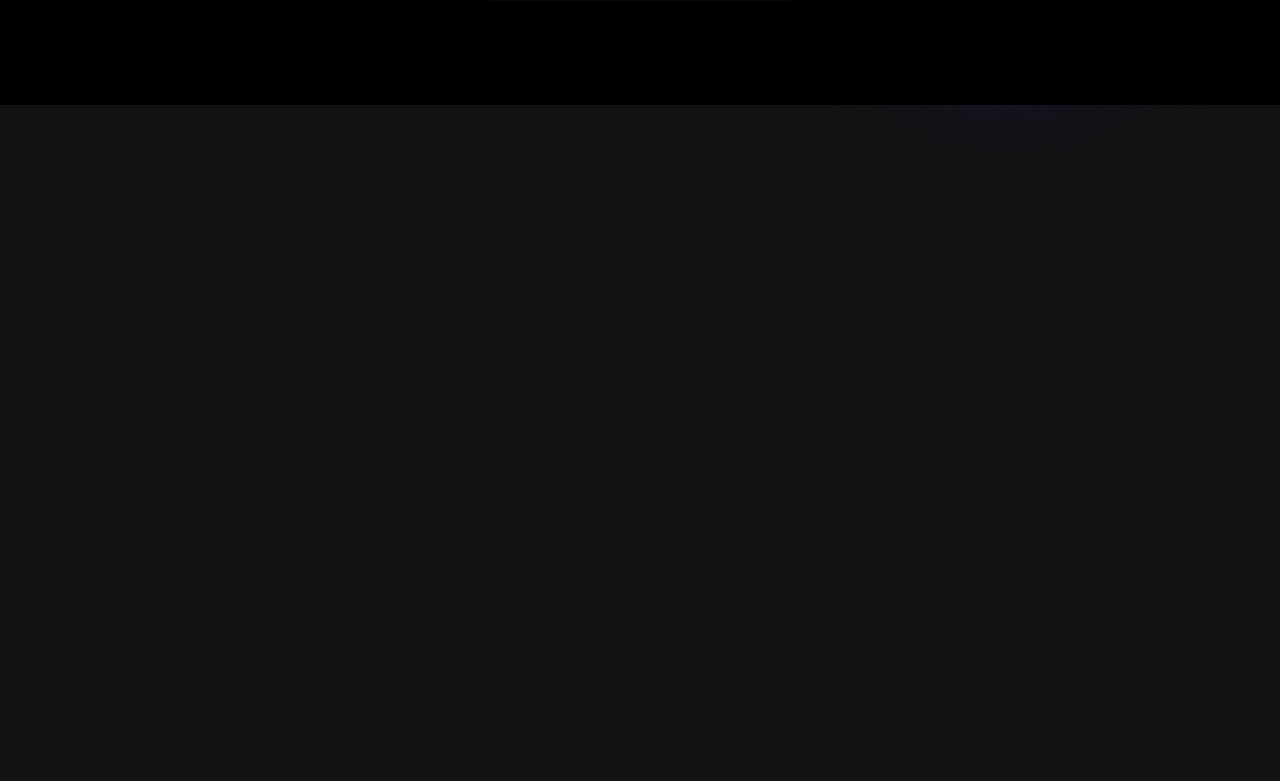
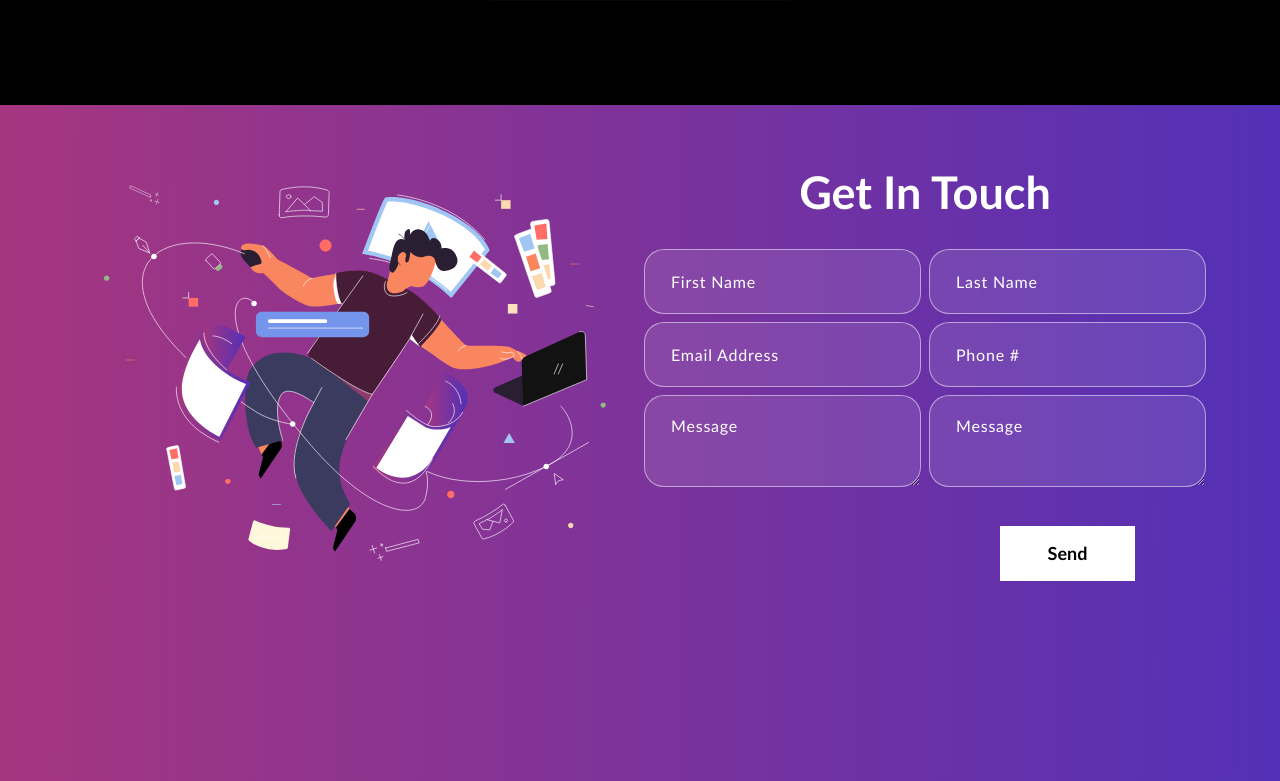
Before and after one commit to jeades92/react-personal-portfolio, a React (Create React App) app: page / in a window 1280 px wide. Shown: the part 1191-1972 px from the top of the page. Before the commit the page ends 1401 px from the top, so only its background shows below. Built offline with nearby package versions, Linux system fonts and the light colour scheme.

Commit message:
contact form

```diff
--- a/package.json
+++ b/package.json
@@ -10,7 +10,8 @@
     "bootstrap": "^5.1.3",
     "cors": "^2.8.5",
     "express": "^4.18.1",
-    "nodemailer": "^6.7.5",
+    "exrpess": "^0.0.1-security",
+    "nodemailer": "^6.9.2",
     "react": "^18.1.0",
     "react-bootstrap": "^2.4.0",
     "react-bootstrap-icons": "^1.8.2",
--- a/src/App.css
+++ b/src/App.css
@@ -417,6 +417,78 @@
   z-index: -4;
 }
 
+.contact {
+  background: linear-gradient(90.21deg, #AA367C -5.91%, #4A2FBD 111.58%);
+  padding: 60px 0 200px 0;
+}
+.contact img {
+  width: 92%;
+}
+.contact h2 {
+	font-size: 45px;
+	font-weight: 700;
+  margin-bottom: 30px;
+}
+.contact form input, .contact form textarea {
+  width: 100%;
+  background: rgba(255, 255, 255, 0.1);
+  border: 1px solid rgba(255, 255, 255, 0.5);
+  border-radius: 20px;
+  color: #fff;
+  margin: 0 0 8px 0;
+  padding: 18px 26px;
+  font-weight: 500;
+  font-size: 18px;
+  letter-spacing: 0.8px;
+  transition: 0.3s ease-in-out;
+}
+.contact form input:focus, .contact form textarea:focus {
+  background: rgba(255, 255, 255, 1);
+  color: #121212;
+}
+.contact form input::placeholder, .contact form textarea::placeholder {
+  font-size: 16px;
+  font-weight: 400;
+  color: #fff;
+}
+.contact form input:focus::placeholder, .contact form textarea:focus::placeholder {
+  color: #121212;
+  opacity: 0.8;
+}
+.contact form button {
+  font-weight: 700;
+  color: #000;
+  background-color: #fff;
+  padding: 14px 48px;
+  font-size: 18px;
+  margin-top: 25px;
+  border-radius: 0;
+  position: relative;
+  transition: 0.3s ease-in-out;
+}
+.contact form button span {
+  z-index: 1;
+  position: relative;
+}
+.contact form button:hover {
+  color: #fff;
+}
+.contact form button::before {
+  content: "";
+  background: #121212;
+  width: 0;
+  height: 100%;
+  position: absolute;
+  top: 0;
+  left: 0;
+  z-index: 0;
+  transition: 0.3s ease-in-out;
+}
+.contact form button:hover::before {
+  width: 100%;
+}
+
+
 .App-logo {
   height: 40vmin;
   pointer-events: none;
--- a/src/App.js
+++ b/src/App.js
@@ -2,6 +2,7 @@
 import { NavBar } from './components/naviBar';
 import { AboutMe } from './components/AboutMe';
 import { Portfolio } from './components/Portfolio';
+import { Contact } from './components/Contact';
 import 'bootstrap/dist/css/bootstrap.min.css';
 
 function App() {
@@ -10,6 +11,7 @@
       <NavBar />
       <AboutMe />
       <Portfolio />
+      <Contact />
     </div>
   );
 }
--- /dev/null
+++ b/src/components/Contact.js
@@ -0,0 +1,72 @@
+import { useState } from "react";
+import { Container, Col, Row } from "react-bootstrap";
+import contactImg from "../assets/images/contact-img.svg";
+
+
+export const Contact = () => {
+    const formInitialDetails = {
+        firstName: '',
+        lastName: '',
+        email: '',
+        phone: '',
+        message: ''
+    }
+
+    const [formDetails, setFormDetails] = useState(formInitialDetails);
+    const [buttonText, setButtonText] = useState('Send');
+    const [status, setStatus] = useState('');
+
+    const onFormUpdate = (category, value) => {
+        setFormDetails({
+            ...formDetails,
+            [category]: value
+        })
+    }
+
+
+
+    return (
+        <section className="contact" id="connect">
+            <Container>
+                <Row className="align-items-center">
+                    <Col md={6}>
+                        <img src={contactImg} />
+                    </Col>
+                    <Col md={6}>
+                        <h2>Get In Touch</h2>
+                        <form>
+                            <Row>
+                                <Col sm={6} className="px-1">
+                                    <input type="text" value={formDetails.firstName} placeholder="First Name" onChange={(e) => onFormUpdate('firstName', e.target.value)} />
+                                </Col>
+                                <Col sm={6} className="px-1">
+                                    <input type="text" value={formDetails.lastName} placeholder="Last Name" onChange={(e) => onFormUpdate('lastName', e.target.value)} />
+                                </Col>
+                                <Col sm={6} className="px-1">
+                                    <input type="email" value={formDetails.email} placeholder="Email Address" onChange={(e) => onFormUpdate('email', e.target.value)} />
+                                </Col>
+                                <Col sm={6} className="px-1">
+                                    <input type="tel" value={formDetails.phone} placeholder="Phone #" onChange={(e) => onFormUpdate('phone', e.target.value)} />
+                                </Col>
+                                <Col sm={6} className="px-1">
+                                    <textarea row="6" value={formDetails.message} placeholder="Message" onChange={(e) => onFormUpdate('message', e.target.value)} />
+                                </Col>
+                                <Col sm={6} className="px-1">
+                                    <textarea row="6" value={formDetails.message} placeholder="Message" onChange={(e) => onFormUpdate('message', e.target.value)} />
+                                    <button type="submit"><span>{buttonText}</span></button>
+                                </Col>
+                                {
+                                    status.message &&
+                                    <Col>
+                                    <p className={status.success === false ? "danger" : "success"}>{status.message}</p>
+                                    </Col>
+                                }
+                            </Row>
+                        </form>
+                    </Col>
+                </Row>
+            </Container>
+        </section>
+    )
+
+}
```
Also changed, not shown: server.js (added), src/assets/images/contact-img.svg (added), 1 other file (tests, documents, lock files or other folders).
